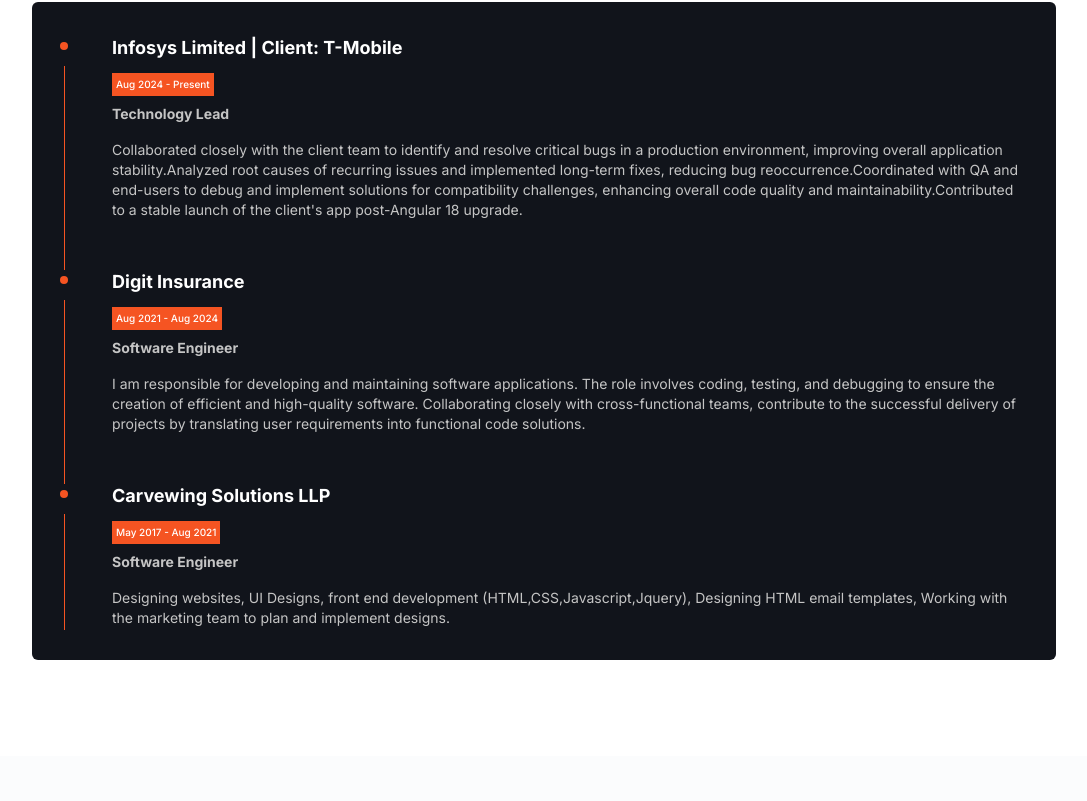
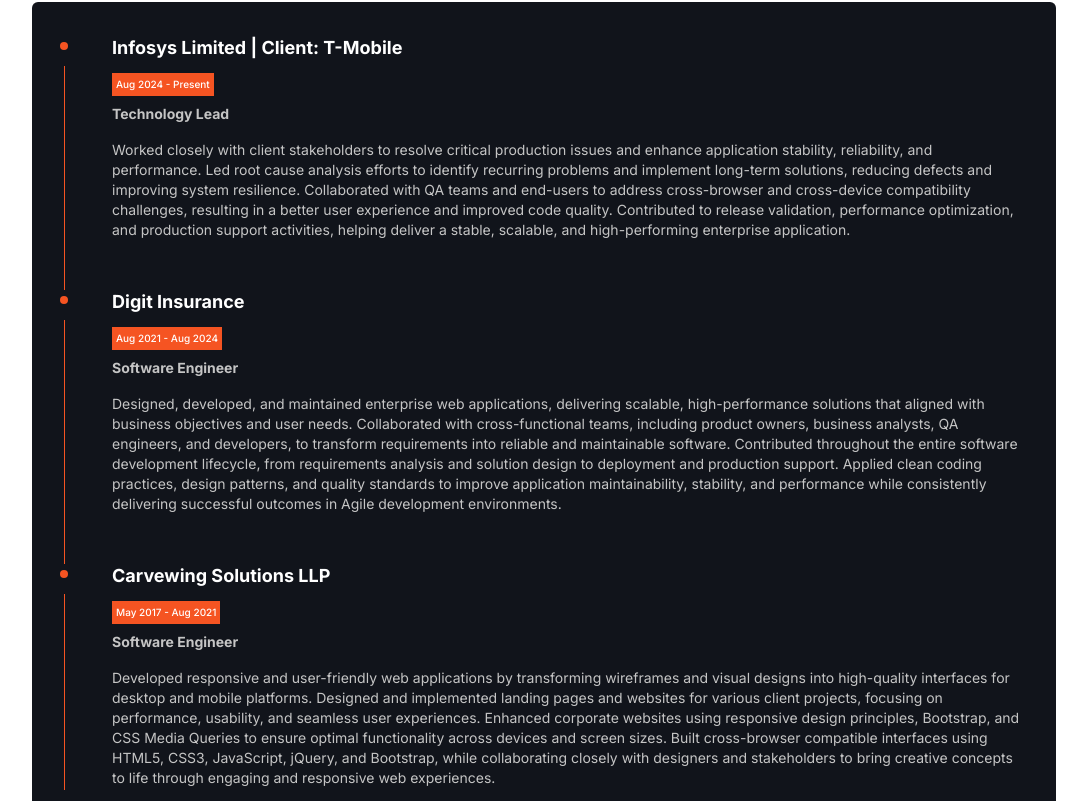
Before and after one commit to ajjayya009/ajjayya.sh, a website: page index.html in a window 1280 px wide. Shown: the part 3519-4320 px from the top of the page, without its empty margins (96-1183 px from the left). Drawn offline with nearby package versions, Linux system fonts and the light colour scheme; a script that the page names is missing; files whose address does not match are found by name.

Commit message:
updated content in work experience section

```diff
--- a/index.html
+++ b/index.html
@@ -525,15 +525,7 @@
                                     Present</p>
                                 <p class="text-[#c5c5c5] text-sm font-bold mb-4">Technology Lead</p>
                                 <p class="text-[#c5c5c5] text-sm font-normal">
-                                    Collaborated closely with the client team to identify and resolve critical bugs in a
-                                    production
-                                    environment, improving overall application stability.Analyzed root causes of
-                                    recurring issues and
-                                    implemented long-term fixes, reducing bug reoccurrence.Coordinated with QA and
-                                    end-users to debug and
-                                    implement solutions for compatibility challenges, enhancing overall code quality and
-                                    maintainability.Contributed to a stable launch of the client's app post-Angular 18
-                                    upgrade.
+                                    Worked closely with client stakeholders to resolve critical production issues and enhance application stability, reliability, and performance. Led root cause analysis efforts to identify recurring problems and implement long-term solutions, reducing defects and improving system resilience. Collaborated with QA teams and end-users to address cross-browser and cross-device compatibility challenges, resulting in a better user experience and improved code quality. Contributed to release validation, performance optimization, and production support activities, helping deliver a stable, scalable, and high-performing enterprise application.
                                 </p>
                             </div>
                         </div>
@@ -548,11 +540,7 @@
                                     Aug 2024</p>
                                 <p class="text-[#c5c5c5] text-sm font-bold mb-4">Software Engineer</p>
                                 <p class="text-[#c5c5c5] text-sm font-normal">
-                                    I am responsible for developing and maintaining software applications. The role
-                                    involves coding, testing, and debugging to ensure the creation of efficient and
-                                    high-quality software. Collaborating closely with cross-functional teams, contribute
-                                    to the successful delivery of projects by translating user requirements into
-                                    functional code solutions.
+                                    Designed, developed, and maintained enterprise web applications, delivering scalable, high-performance solutions that aligned with business objectives and user needs. Collaborated with cross-functional teams, including product owners, business analysts, QA engineers, and developers, to transform requirements into reliable and maintainable software. Contributed throughout the entire software development lifecycle, from requirements analysis and solution design to deployment and production support. Applied clean coding practices, design patterns, and quality standards to improve application maintainability, stability, and performance while consistently delivering successful outcomes in Agile development environments.
                                 </p>
                             </div>
                         </div>
@@ -567,9 +555,7 @@
                                     Aug 2021</p>
                                 <p class="text-[#c5c5c5] text-sm font-bold mb-4">Software Engineer</p>
                                 <p class="text-[#c5c5c5] text-sm font-normal">
-                                    Designing websites, UI Designs, front end development (HTML,CSS,Javascript,Jquery),
-                                    Designing HTML email templates, Working with the marketing team to plan and
-                                    implement designs.
+                                    Developed responsive and user-friendly web applications by transforming wireframes and visual designs into high-quality interfaces for desktop and mobile platforms. Designed and implemented landing pages and websites for various client projects, focusing on performance, usability, and seamless user experiences. Enhanced corporate websites using responsive design principles, Bootstrap, and CSS Media Queries to ensure optimal functionality across devices and screen sizes. Built cross-browser compatible interfaces using HTML5, CSS3, JavaScript, jQuery, and Bootstrap, while collaborating closely with designers and stakeholders to bring creative concepts to life through engaging and responsive web experiences.
                                 </p>
                             </div>
                         </div>
```
